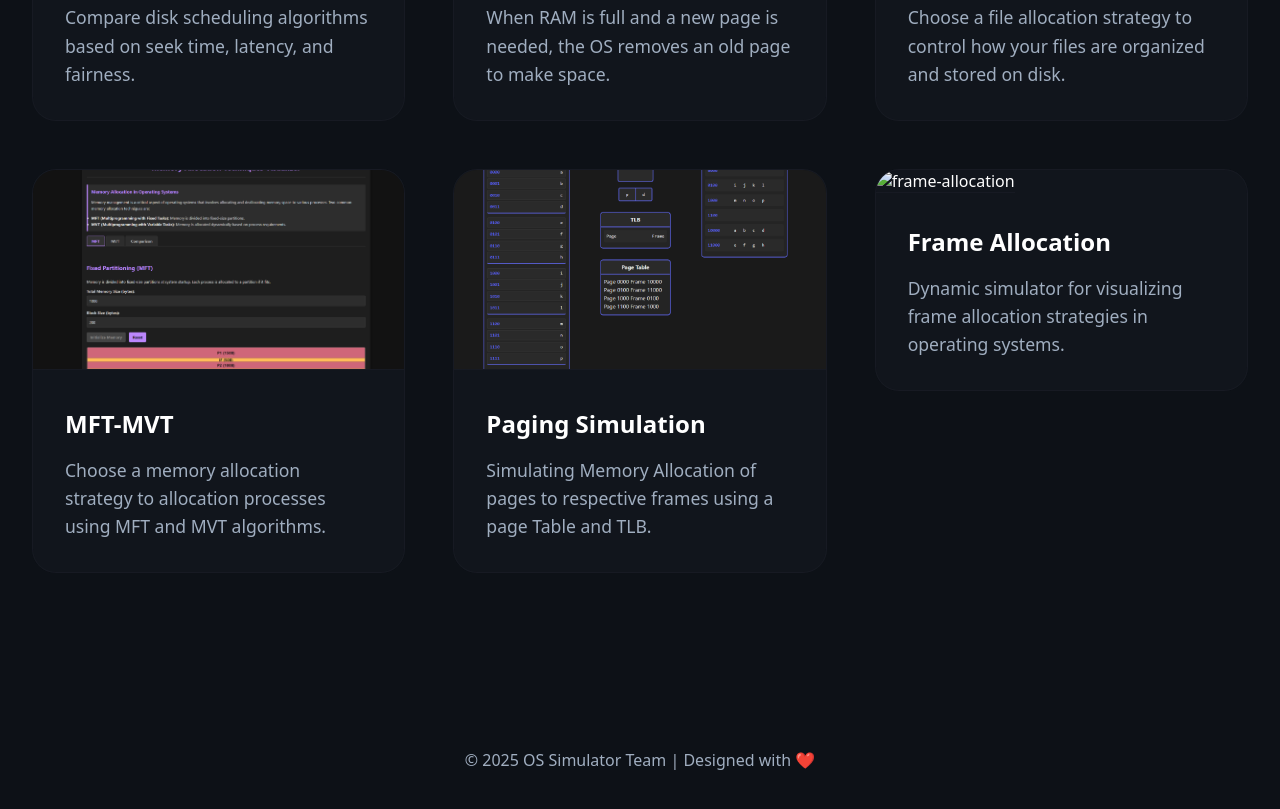
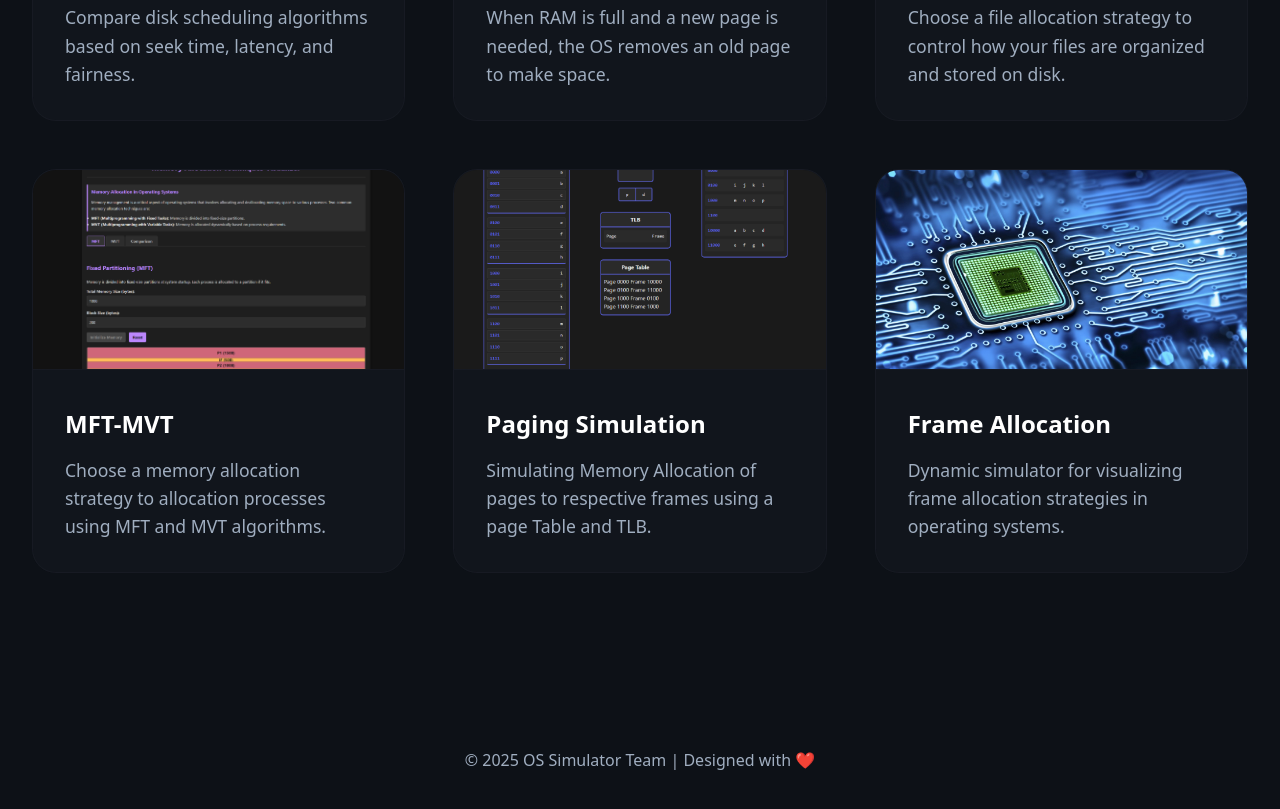
Before and after one commit to SRIRAM231005/OSXplore, a plain HTML site: page index.html in a window 1280 px wide. Shown: the part 1697-2506 px from the top of the page. Drawn offline with Linux system fonts and the light colour scheme; a script that the page names is missing.

Commit message:
Update index.html

```diff
--- a/index.html
+++ b/index.html
@@ -109,7 +109,7 @@
 
         <div class="feature-card" data-scroll>
           <div class="feature-content" onclick="window.location.href='Frame_Allocation/frame1.html'">
-            <img src="images/HeroImage2.png" alt="frame-allocation" class="feature-image">
+            <img src="images/HeroImage2.jpg" alt="frame-allocation" class="feature-image">
             <div class="feature-text">
               <h3>Frame Allocation</h3>
               <p>Dynamic simulator for visualizing frame allocation strategies in operating systems.</p>
```
